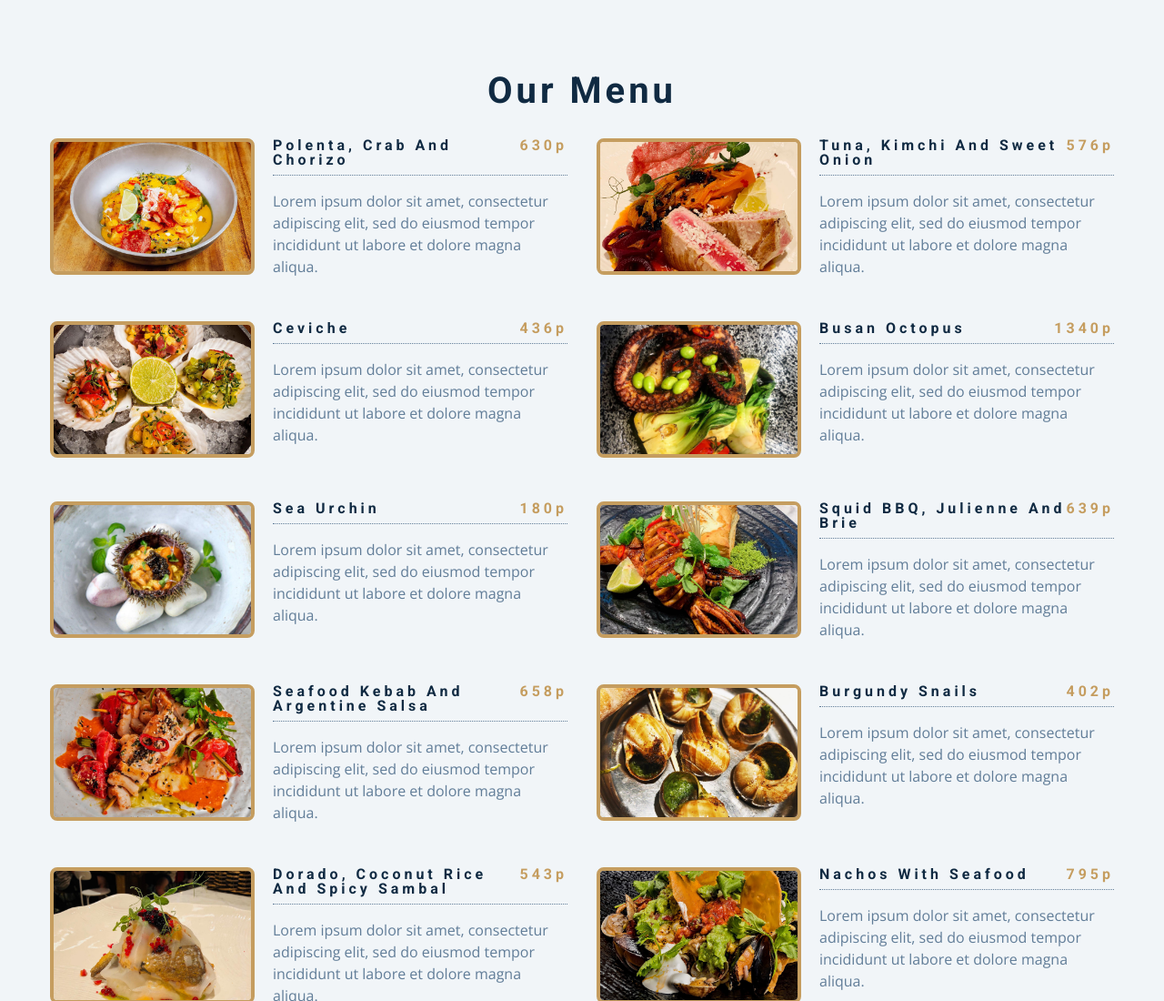
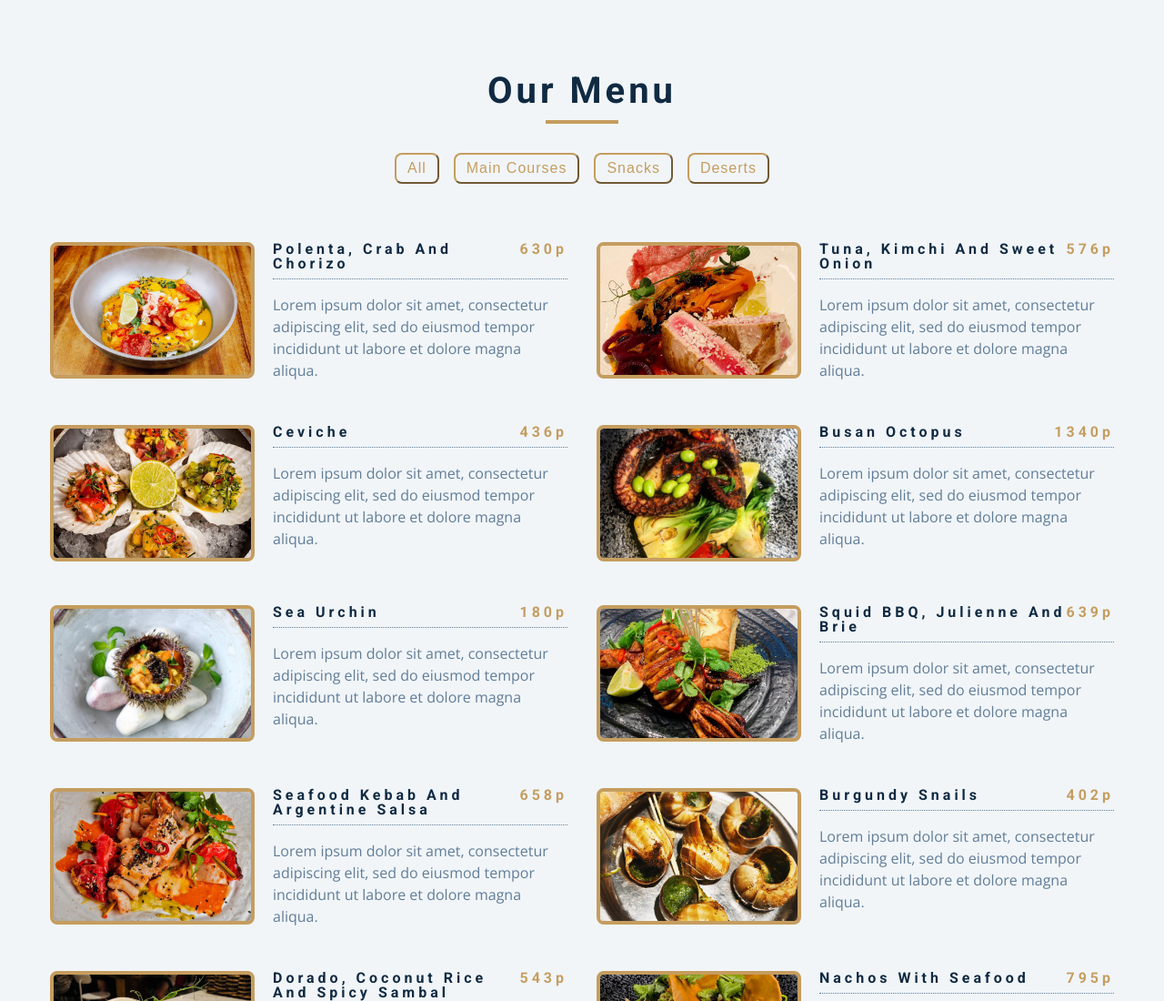
Before and after one commit to konivan/Restaurant-menu, a website: page main/index.html in a window 1280 px wide. Shown: the top 1100 px of the page at 91% size. Drawn offline with nearby package versions, Linux system fonts and the light colour scheme.

Commit message:
add buttons

```diff
--- a/main/app.js
+++ b/main/app.js
@@ -83,6 +83,7 @@ const menu = [
 
 const sectionCenter = document.querySelector('.section-center');
 
+
 window.addEventListener('DOMContentLoaded', function(){
   displayMenuItems(menu);
 });
--- a/main/index.html
+++ b/main/index.html
@@ -15,7 +15,13 @@
   <section class="menu">
     <div class="title">
       <h2>Our menu</h2>
-      <div class="undeline"></div>
+      <div class="underline"></div>
+    </div>
+    <div class="btn-container">
+      <button class="filter-btn" type="button">All</button>
+      <button class="filter-btn" type="button">Main courses</button>
+      <button class="filter-btn" type="button">Snacks</button>
+      <button class="filter-btn" type="button">Deserts</button>
     </div>
     <div class="section-center">
     </div>
--- a/package.json
+++ b/package.json
@@ -4,8 +4,8 @@
   "description": "",
   "main": "index.js",
   "scripts": {
-    "lint": "eslint ./src",
-    "lint:fix": "eslint ./src --fix"
+    "lint": "eslint ./main",
+    "lint:fix": "eslint ./main --fix"
   },
   "keywords": [],
   "author": "",
```
